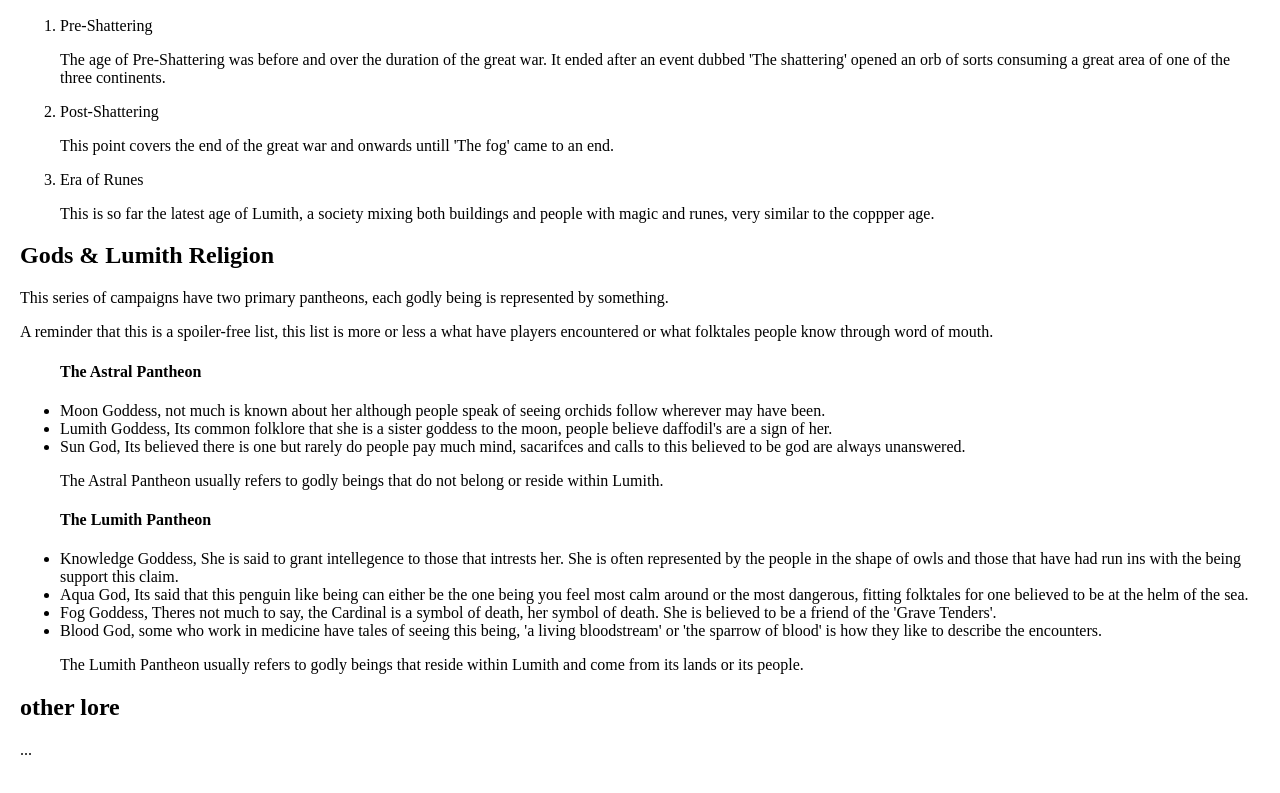
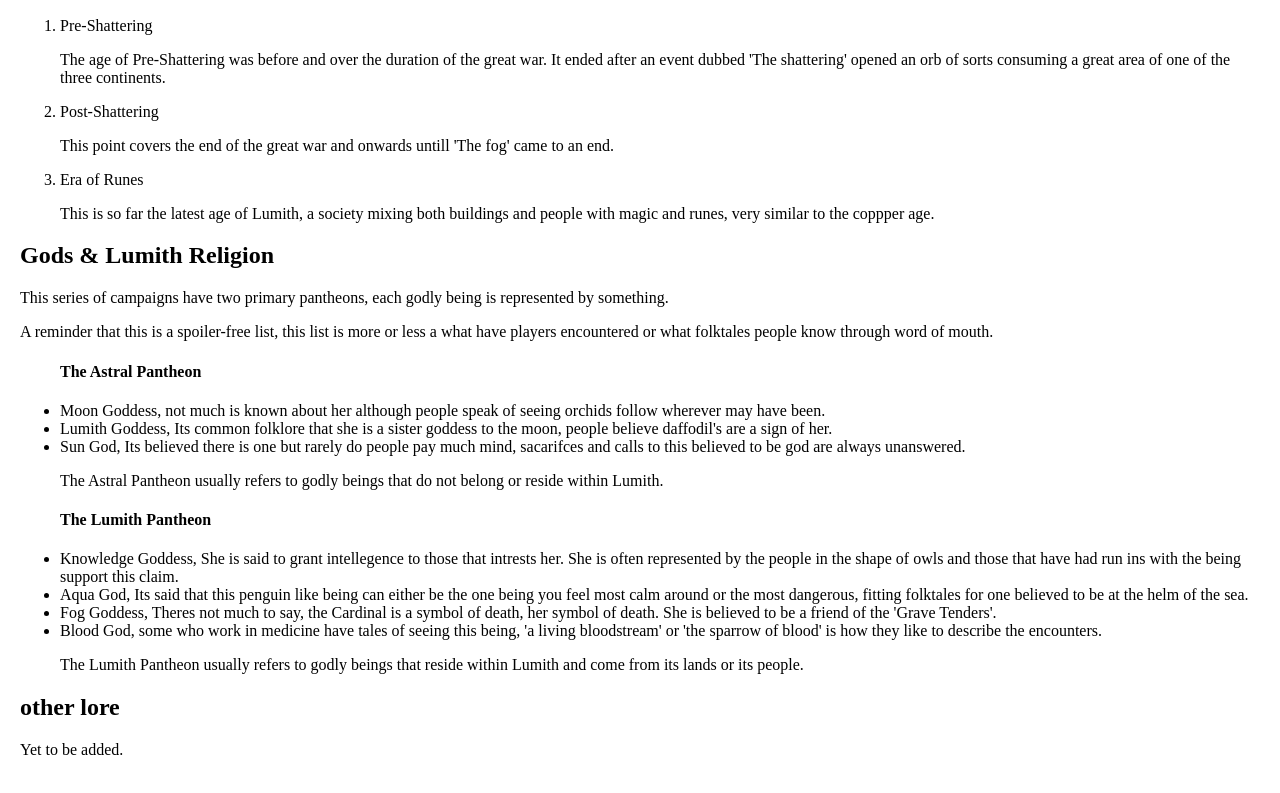
Before and after one commit to LachyLizard/LumithRedo, a plain HTML site: page lore.html in a window 1280 px wide. Shown: the part 511-1304 px from the top of the page. Drawn offline with Linux system fonts and the light colour scheme; a script that the page names is missing; a web font is replaced by a local one.

Commit message:
Update lore.html

```diff
--- a/lore.html
+++ b/lore.html
@@ -50,7 +50,7 @@
       <p>The Lumith Pantheon usually refers to godly beings that reside within Lumith and come from its lands or its people.</p>
     </ul>
     <h2>other lore</h2>
-    <p>...</p>
+    <p>Yet to be added.</p>
   </section>
   <section></section>
   <section></section>
```
